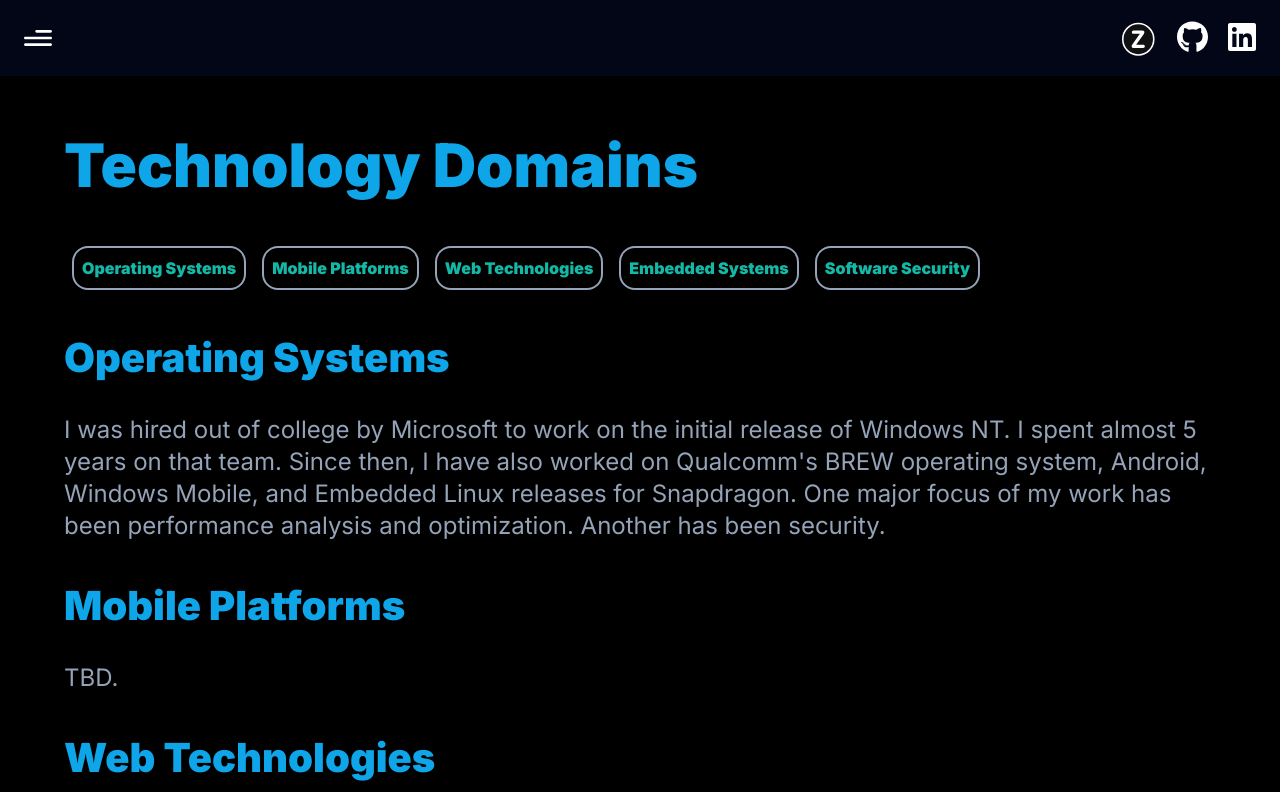
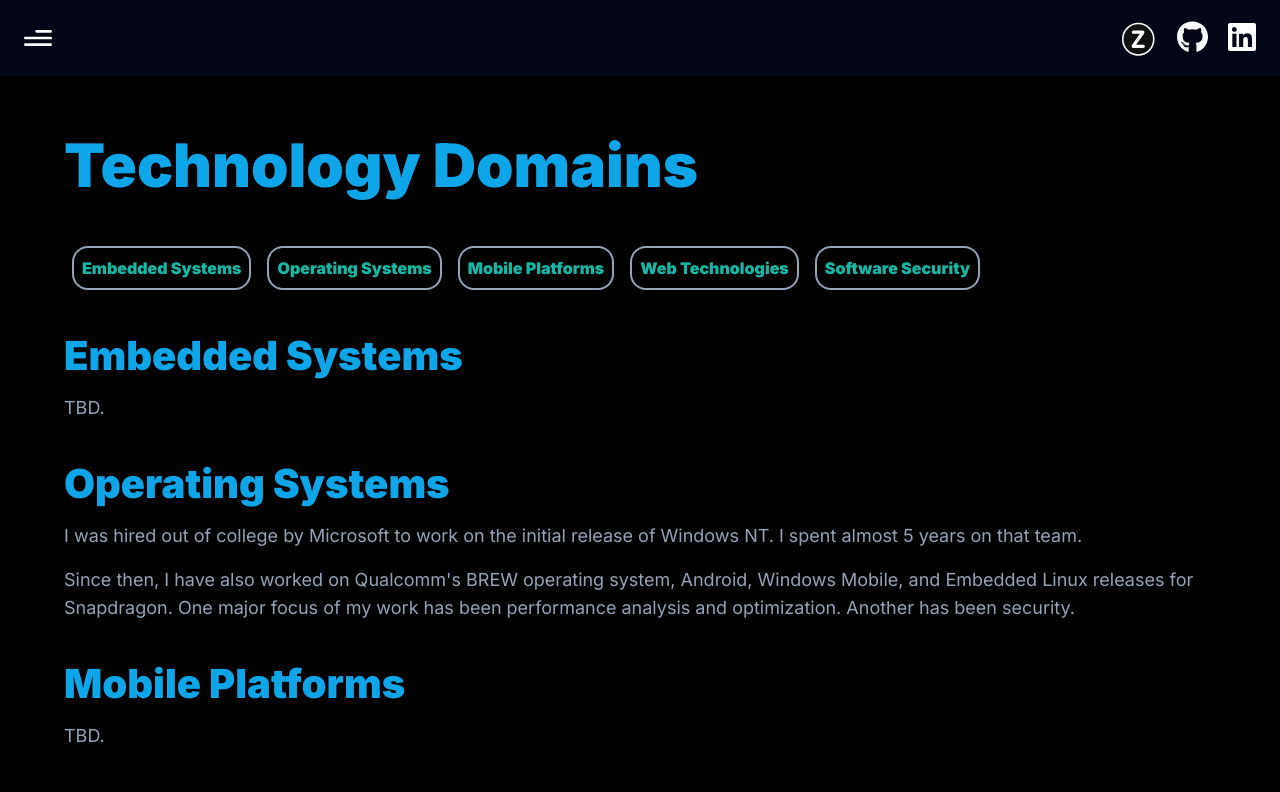
Before and after one commit to veryoddthomas/about, a Next.js app: page /domains in a window 1280 px wide. Shown: the top 792 px of the page. Built offline with nearby package versions, Linux system fonts and the light colour scheme.

Commit message:
Clean up format and remove dead code

```diff
--- a/app/components/About.jsx
+++ b/app/components/About.jsx
@@ -21,12 +21,12 @@ const About = () => {
         className='mt-4 text-primary lg:text-[20px] text-[18px] max-w-3xl leading-[30px]'
       >
         <p>
-          Throughout my career, I have worked on firmware, display drivers,
+          Throughout my career, I have worked on embedded systems, display drivers,
           streaming media drivers, DMA drivers, graphics software, multimedia
           codecs, parsers, communication protocols, test frameworks,
-          profilers, DRM software, console applications on Windows and Linux,
-          web applications, a web rendering engine, and a trusted execution
-          environment (TEE).
+          profilers, DRM software (CPRM), console applications on Windows and Linux,
+          web applications, the WebKit rendering engine, and Qualcomm's trusted execution
+          environment (QTEE).
         </p>
 
         <p>
@@ -37,15 +37,14 @@ const About = () => {
 
         <p>
           While most of the software I have worked on has been proprietary
-          to my employers, I have also contributed to the WebKit and the
-          Chromium Browser for Snapdragon projects. I'm planning to expand
-          my open-source contributions soon.
+          intellectual property of my employer, I am looking forward to
+          doing more work in open-source.
         </p>
       </motion.div>
 
       <h2 className='link mt-16'><a href='domains'>Domains</a></h2>
 
-      <div className='mt-10 flex flex-wrap gap-4'>
+      <div className='mt-10 flex flex-wrap gap-2'>
         {domains.map((domain, index) => (
           <IconCard key={domain.title} index={index} url={'domains/#' + domain.id} {...domain} />
         ))}
@@ -53,7 +52,7 @@ const About = () => {
 
       <h2 className='link mt-16'><a href='languages'>Programming Languages</a></h2>
 
-      <div className='mt-10 flex flex-wrap gap-4'>
+      <div className='mt-10 flex flex-wrap gap-2'>
         {languages.map((language, index) => (
           <IconCard key={language.title} index={index} url={'languages/#' + language.id} {...language} />
         ))}
--- a/app/components/Experience.jsx
+++ b/app/components/Experience.jsx
@@ -131,7 +131,7 @@ const Experience = () => {
         </h1>
       </motion.div>
 
-      <div className='mt-20 flex flex-col'>
+      <div className='mt-8 lg:mt-16 flex flex-col'>
         <VerticalTimeline>
           {experiences.map((experience, index) => (
             <ExperienceCard
--- a/app/components/Hero.jsx
+++ b/app/components/Hero.jsx
@@ -15,7 +15,7 @@ const Hero = () => {
           {/* <hr/>  */}
           <br />
           <div className='font-medium text-primary lg:text-[30px] sm:text-[26px] xs:text-[20px] text-[16px] lg:leading-[40px] mt-6'>
-            <div className="flex gap-6 mt-16">
+            <div className="flex gap-6 mt-8 lg:mt-16">
 
               <span>My name is <span className='emphasized-2'>Tom Zakrajsek</span>.
                 {/* You can find me at */}
--- a/app/components/IconCard.jsx
+++ b/app/components/IconCard.jsx
@@ -10,7 +10,7 @@ const IconCard = ({ index, title, icon, url }) => (
     >
         <a
             href={url}
-            className='w-[150px] h-[150px] group rounded-[20px] border border-primary-light px-5 py-4  hover:border-primary-light hover:bg-secondary-dark flex justify-evenly items-center flex-col'
+            className='w-[150px] h-[150px] group rounded-[20px] border border-primary-light px-4 py-4  hover:border-primary-light hover:bg-secondary-dark flex justify-evenly items-center flex-col'
             // target="_blank"
             rel="noopener noreferrer"
         >
--- a/app/data/domains.js
+++ b/app/data/domains.js
@@ -8,6 +8,17 @@ import {
 
 const domains = [
     {
+        title: "Embedded Systems",
+        label: "Firmware",
+        id: "embedded-systems",
+        icon: firmware,
+        desc: [
+            `
+TBD.
+            `,
+        ],
+    },
+    {
         title: "Operating Systems",
         label: "OS",
         id: "operating-systems",
@@ -16,7 +27,9 @@ const domains = [
             `
 I was hired out of college by Microsoft to work on the initial release
 of Windows NT.  I spent almost 5 years
-on that team.  Since then, I have also worked on Qualcomm's BREW
+on that team.
+            `, `
+Since then, I have also worked on Qualcomm's BREW
 operating system, Android, Windows Mobile, and Embedded Linux
 releases for Snapdragon.  One major focus of my work has been performance
 analysis and optimization.  Another has been security.
@@ -39,17 +52,6 @@ TBD.
         label: "Web",
         id: "web-technologies",
         icon: chromium,
-        desc: [
-            `
-TBD.
-            `,
-        ],
-    },
-    {
-        title: "Embedded Systems",
-        label: "Firmware",
-        id: "embedded-systems",
-        icon: firmware,
         desc: [
             `
 TBD.
--- a/app/data/languages.js
+++ b/app/data/languages.js
@@ -9,6 +9,13 @@ import {
   gears,
   asm,
 } from "../assets";
+
+const proficiency_ratings = {
+  "Beginner/Novice": "Familiar with fundamental concepts, can write simple programs.",
+  "Intermediate": "Comfortable with core concepts, can tackle more complex tasks.  Familiar with idiomatic code.",
+  "Advanced": "Proficient, can handle challenging problems.",
+  "Expert": "Exceptional knowledge, often consulted by peers.",
+}
 
 const languages = [
   {
--- a/app/domains/page.js
+++ b/app/domains/page.js
@@ -1,20 +1,20 @@
-import Navbar from "../components/Navbar";
-import Image from "next/image";
 import { domains } from "../data/domains";
 
 
 const DomainDescription = ({ index, title, icon, id, desc }) => (
   <div>
     <a id={id} />
-    <div className='mt-12 text-2xl'>
-      <h2 className='mb-4'>{title}</h2>
-      {desc.map((paragraph, index) => (
-        <p key={index} className='text-primary pt-4'>{paragraph}</p>
-      ))}
+    <div className='mt-12 text-lg'>
+      <h2>{title}</h2>
+      <div className='space-y-4'>
+        {desc.map((paragraph, index) => (
+          <p key={index} className='text-primary'>{paragraph}</p>
+        ))}
+      </div>
     </div>
-
   </div>
 );
+
 
 export default function Domains() {
   return (
--- a/app/languages/page.js
+++ b/app/languages/page.js
@@ -1,18 +1,17 @@
-import Navbar from "../components/Navbar";
-import Image from "next/image";
 import { languages } from "../data/languages";
 
 
 const LanguageDescription = ({ index, title, icon, id, desc }) => (
   <div>
     <a id={id} />
-    <div className='mt-12 text-2xl'>
-      <h2 className='mb-4'>{title}</h2>
-      {desc.map((paragraph, index) => (
-        <p key={index} className='text-primary pt-4'>{paragraph}</p>
-      ))}
+    <div className='mt-12 text-lg'>
+      <h2>{title}</h2>
+      <div className='space-y-4'>
+        {desc.map((paragraph, index) => (
+          <p key={index} className='text-primary'>{paragraph}</p>
+        ))}
+      </div>
     </div>
-
   </div>
 );
 
```
